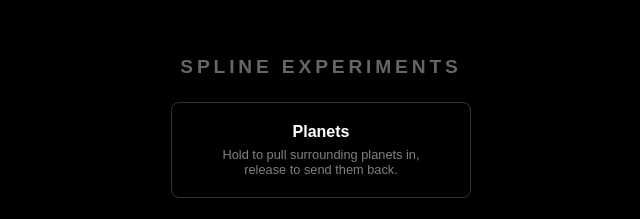
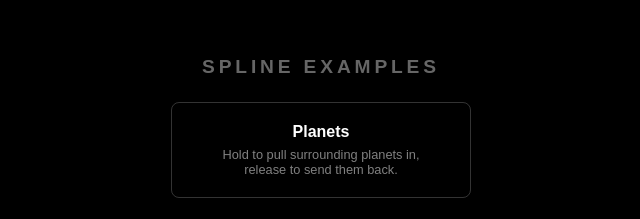
Before and after one commit to matt-shoesmith/Spline-Examples, a plain HTML site: page index.html in a window 1280 px wide. Shown: the part 161-380 px from the top of the page, 319-959 px from the left. Drawn offline with Linux system fonts and the light colour scheme.

Commit message:
Update index.html

```diff
--- a/index.html
+++ b/index.html
@@ -3,7 +3,7 @@
   <head>
     <meta charset="UTF-8" />
     <meta name="viewport" content="width=device-width, initial-scale=1.0" />
-    <title>Spline Experiments</title>
+    <title>Spline Examples</title>
     <style>
       * { margin: 0; padding: 0; box-sizing: border-box; }
       body { background: #000; color: #fff; font-family: sans-serif; display: flex; flex-direction: column; align-items: center; justify-content: center; min-height: 100vh; gap: 24px; }
@@ -15,7 +15,7 @@
     </style>
   </head>
   <body>
-    <h1>Spline Experiments</h1>
+    <h1>Spline Examples</h1>
     <a href="./Planets/index.html">
       <h2>Planets</h2>
       <p>Hold to pull surrounding planets in, release to send them back.</p>
```
